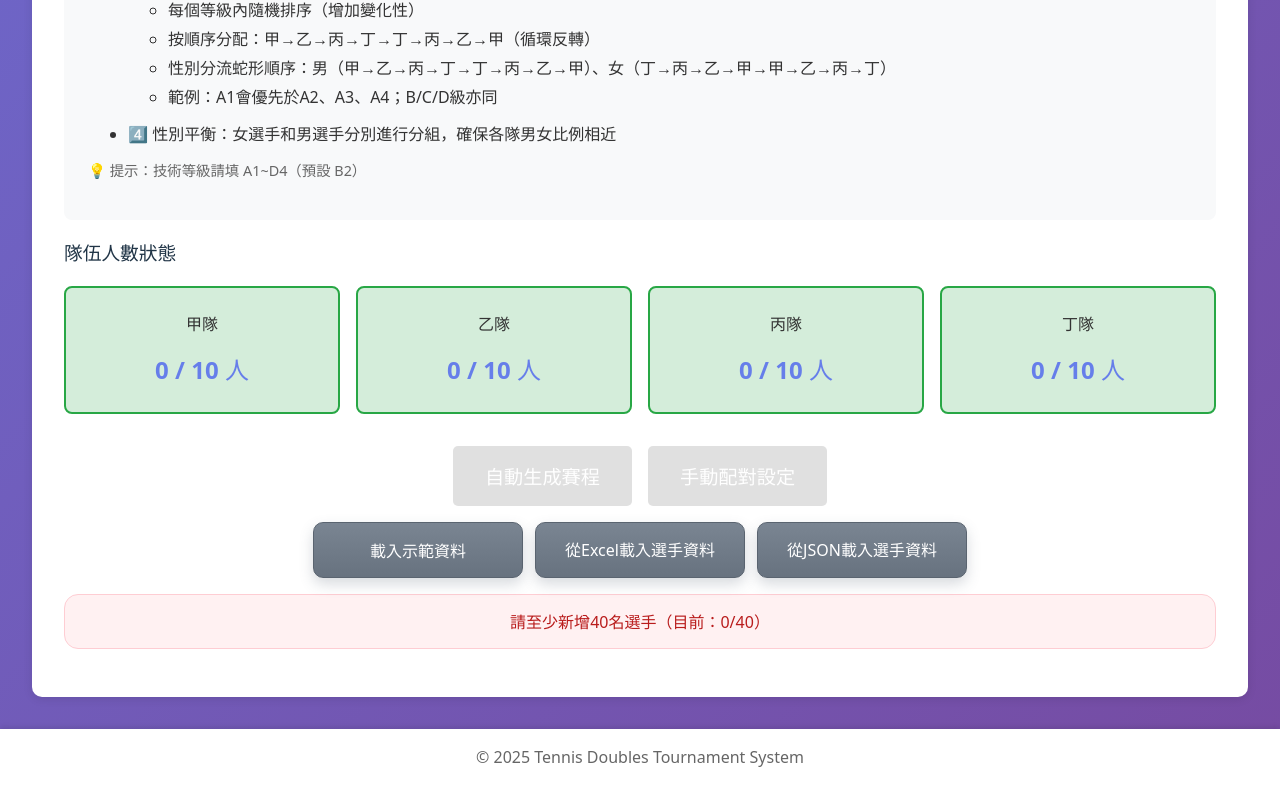
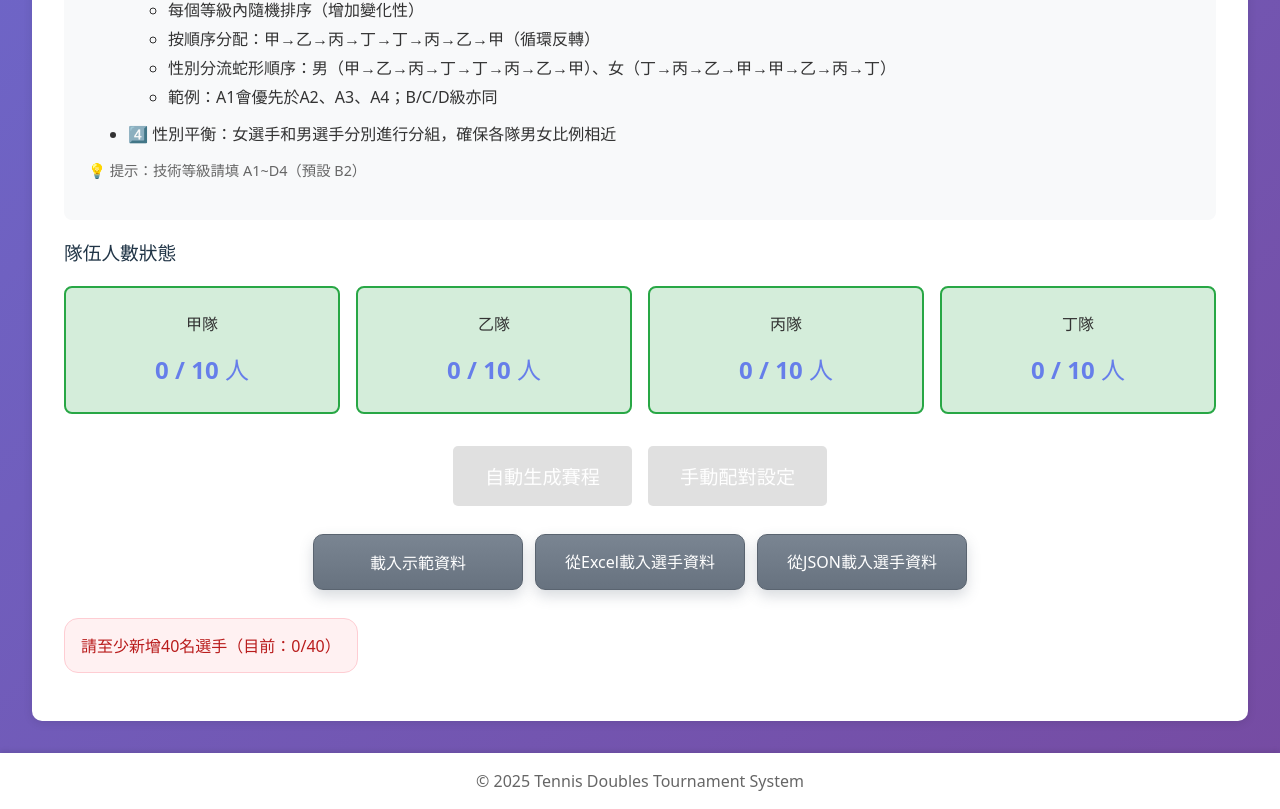
Before and after one commit to alberthsu-cl/TennisDouble, a React (Vite) app: page / in a window 1280 px wide. Shown: the part 2108-2917 px from the top of the page. Before the commit the page ends 2893 px from the top, so only its background shows below. Built offline with nearby package versions, Linux system fonts and the light colour scheme.

Commit message:
refine css

```diff
--- a/src/App.css
+++ b/src/App.css
@@ -2298,7 +2298,11 @@
 
 .setup-actions {
   margin-top: 2rem;
-  text-align: center;
+  display: flex;
+  align-items: center;
+  justify-content: space-between;
+  flex-wrap: wrap;
+  gap: 0.75rem;
 }
 
 .setup-actions-left,
@@ -2307,6 +2311,10 @@
   align-items: center;
   gap: 0.75rem;
   flex-wrap: wrap;
+}
+
+.setup-actions-right {
+  margin-left: auto;
 }
 
 .setup-action-btn {
```
Also changed, not shown: 4 other files (tests, documents, lock files or other folders).
